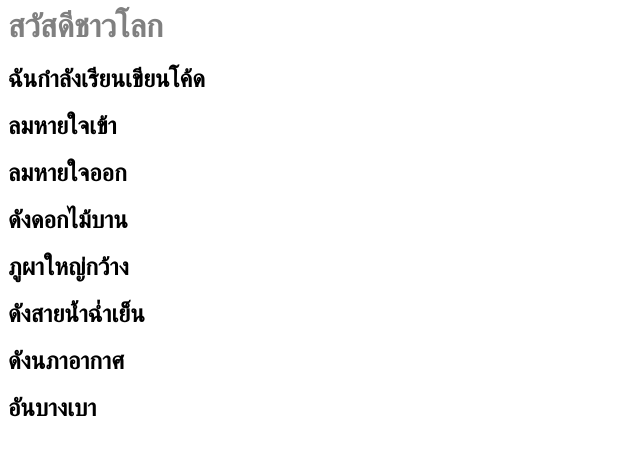
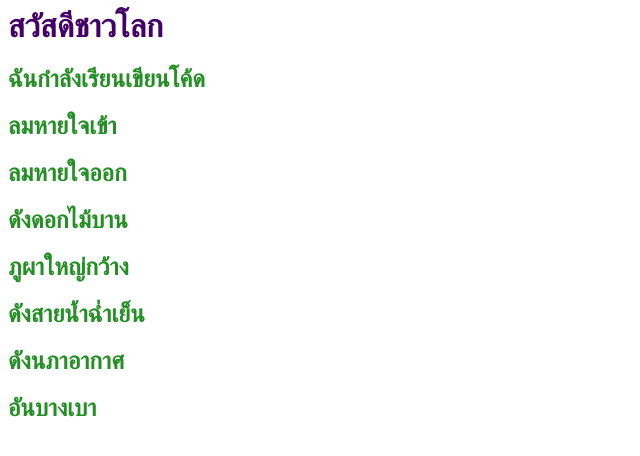
Before and after one commit to 40594-cloud/hello-word, a plain HTML site: page index.html in a window 1280 px wide. Shown: the whole page, without its empty margins (0-640 px from the left). Drawn offline with Linux system fonts and the light colour scheme.

Commit message:
Update index.html

```diff
--- a/index.html
+++ b/index.html
@@ -1,9 +1,9 @@
-<h1 style="color:gray">สวัสดีชาวโลก</h1>
-<h2>ฉันกำลังเรียนเขียนโค้ด</h2>
-<h2>ลมหายใจเข้า</h2>
-<h2>ลมหายใจออก</h2>
-<h2>ดังดอกไม้บาน</h2>
-<h2>ภูผาใหญ่กว้าง</h2>
-<h2>ดังสายน้ำฉ่ำเย็น</h2>
-<h2>ดังนภาอากาศ</h2>
-<h2>อันบางเบา</h2>
+<h1 style="color:#440066">สวัสดีชาวโลก</h1>
+<h2 style="color:#248f24">ฉันกำลังเรียนเขียนโค้ด</h2>
+<h2 style="color:#248f24">ลมหายใจเข้า</h2>
+<h2 style="color:#248f24">ลมหายใจออก</h2>
+<h2 style="color:#248f24">ดังดอกไม้บาน</h2>
+<h2 style="color:#248f24">ภูผาใหญ่กว้าง</h2>
+<h2 style="color:#248f24">ดังสายน้ำฉ่ำเย็น</h2>
+<h2 style="color:#248f24">ดังนภาอากาศ</h2>
+<h2 style="color:#248f24">อันบางเบา</h2>
```
